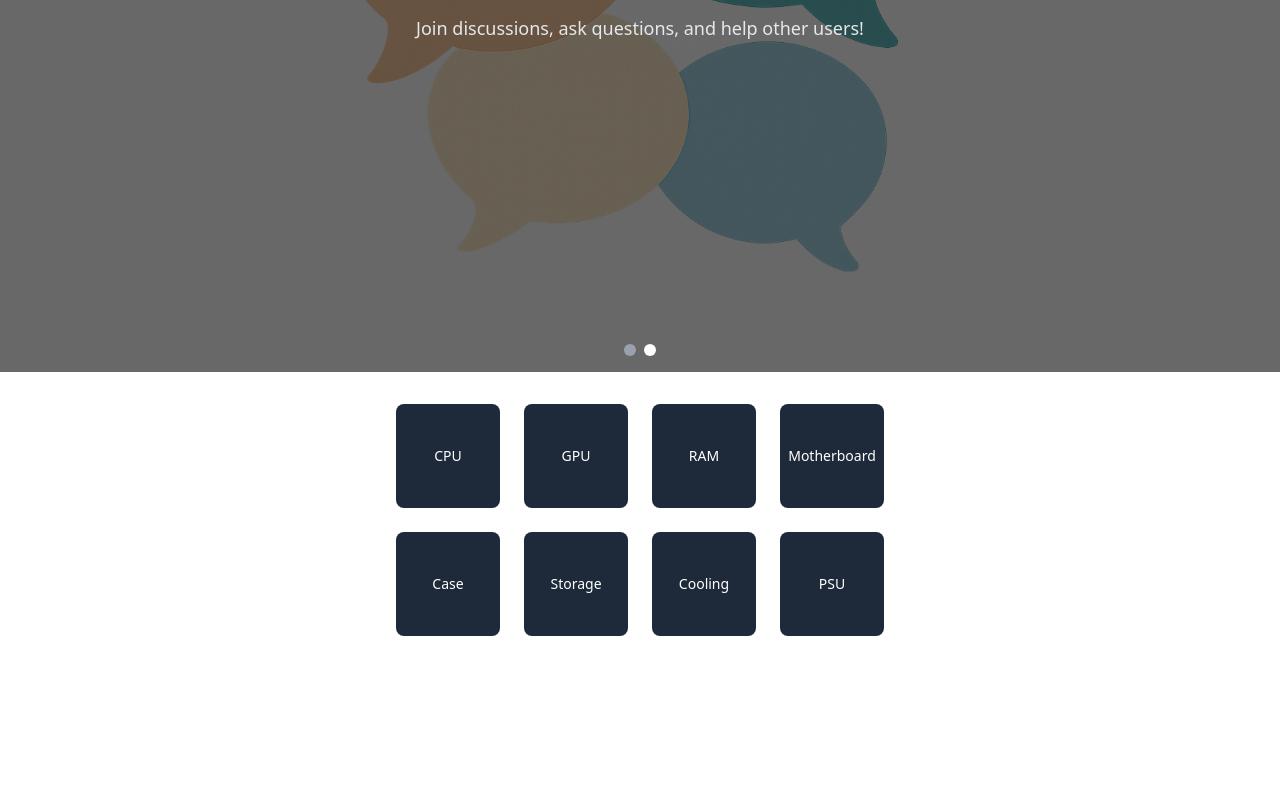
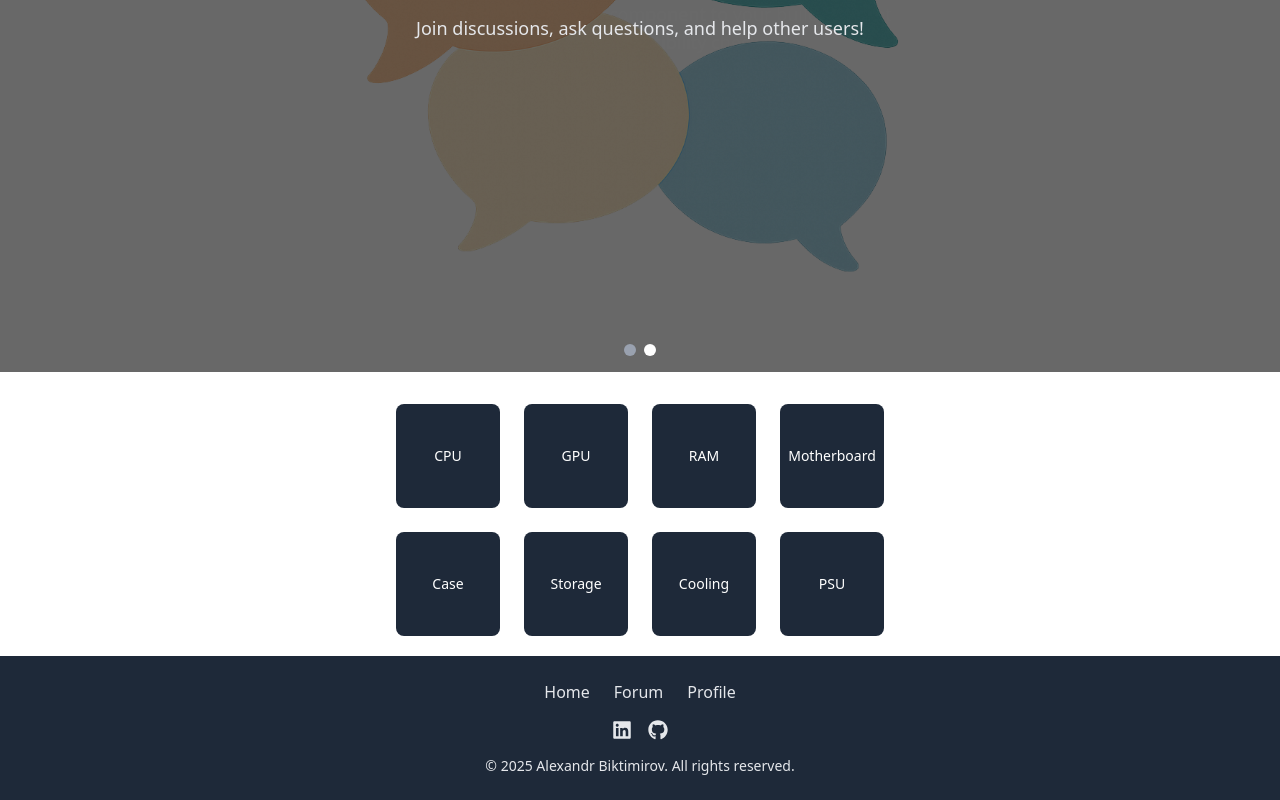
Before and after one commit to alexandrbiktimirov/PC_Shop, a React (Vite) app in the folder frontend/: page / in a window 1280 px wide. Shown: the part 430-1230 px from the top of the page. Before the commit the page ends 1066 px from the top, so only its background shows below. Built offline with nearby package versions, Linux system fonts and the light colour scheme.

Commit message:
feat: add footer

```diff
--- a/frontend/package.json
+++ b/frontend/package.json
@@ -17,6 +17,7 @@
     "react": "^19.1.0",
     "react-dom": "^19.1.0",
     "react-i18next": "^15.5.3",
+    "react-icons": "^5.5.0",
     "react-router-dom": "^7.7.1"
   },
   "devDependencies": {
--- a/frontend/src/App.tsx
+++ b/frontend/src/App.tsx
@@ -2,17 +2,17 @@ import './App.css'
 import {Header} from './Header'
 import {Slider} from "./Slider.tsx";
 import {Components} from "./Components.tsx";
+import {Footer} from "./Footer.tsx";
 
 function App() {
   return (
       <>
           <Header loggedIn={false} />
-
           <div className="h-[calc(100vh-4rem)] overflow-hidden">
               <Slider />
           </div>
-
           <Components />
+          <Footer />
       </>
   )
 }
--- /dev/null
+++ b/frontend/src/Footer.tsx
@@ -0,0 +1,26 @@
+import React from "react";
+import {Link} from "react-router-dom";
+import {FaLinkedin, FaGithub} from 'react-icons/fa';
+
+
+export const Footer: React.FC = () => {
+
+    return(
+        <footer className="bg-gray-800 text-gray-200 py-6 text-center mt-5">
+            <div className="space-x-6 mb-4">
+                <Link to="/">Home</Link>
+                <Link to="/forum">Forum</Link>
+                <Link to="/profile">Profile</Link>
+            </div>
+
+            <div className="flex justify-center space-x-4 mb-4 text-xl">
+                <a href="https://www.linkedin.com/in/oleksandr-biktimirov-5b4b6926b/" target="_blank" rel="noopener noreferrer"><FaLinkedin/></a>
+                <a href="https://github.com/alexandrbiktimirov" target="_blank" rel="noopener noreferrer"><FaGithub/></a>
+            </div>
+
+            <p className="text-sm">
+                &copy; {new Date().getFullYear()} Alexandr Biktimirov. All rights reserved.
+            </p>
+        </footer>
+    );
+}
```
Also changed, not shown: 1 other file (tests, documents, lock files or other folders).
